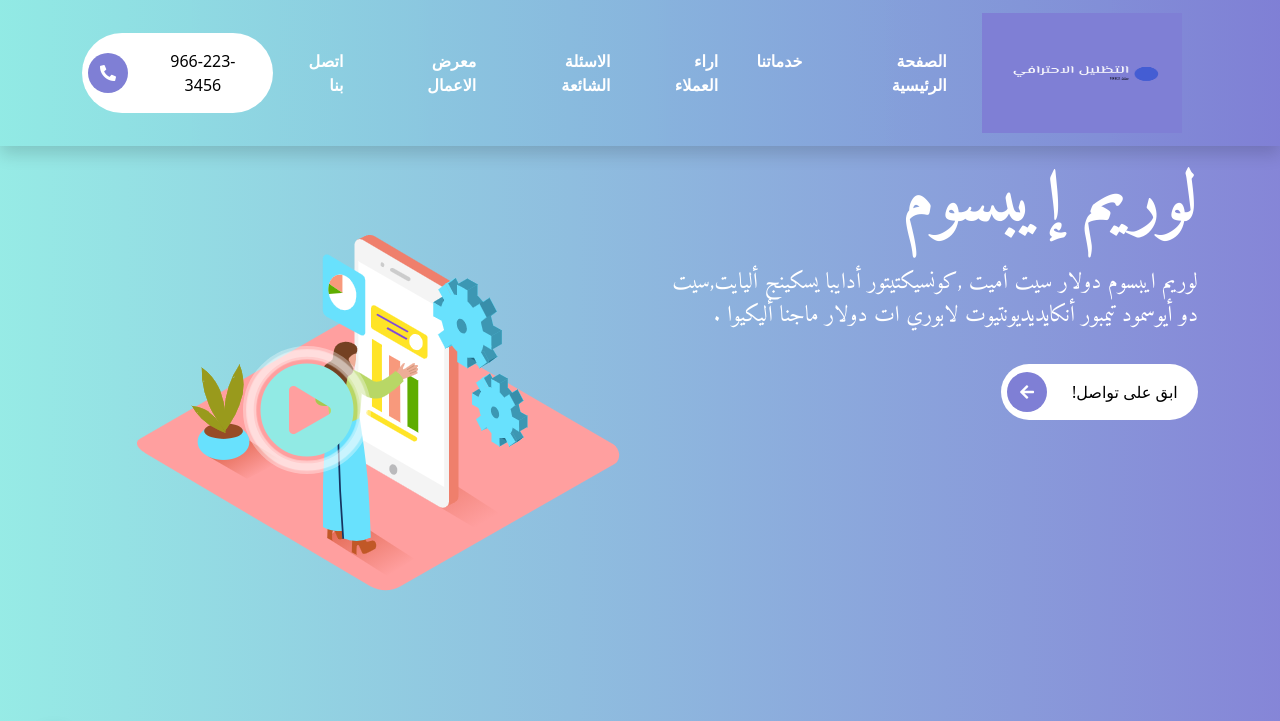
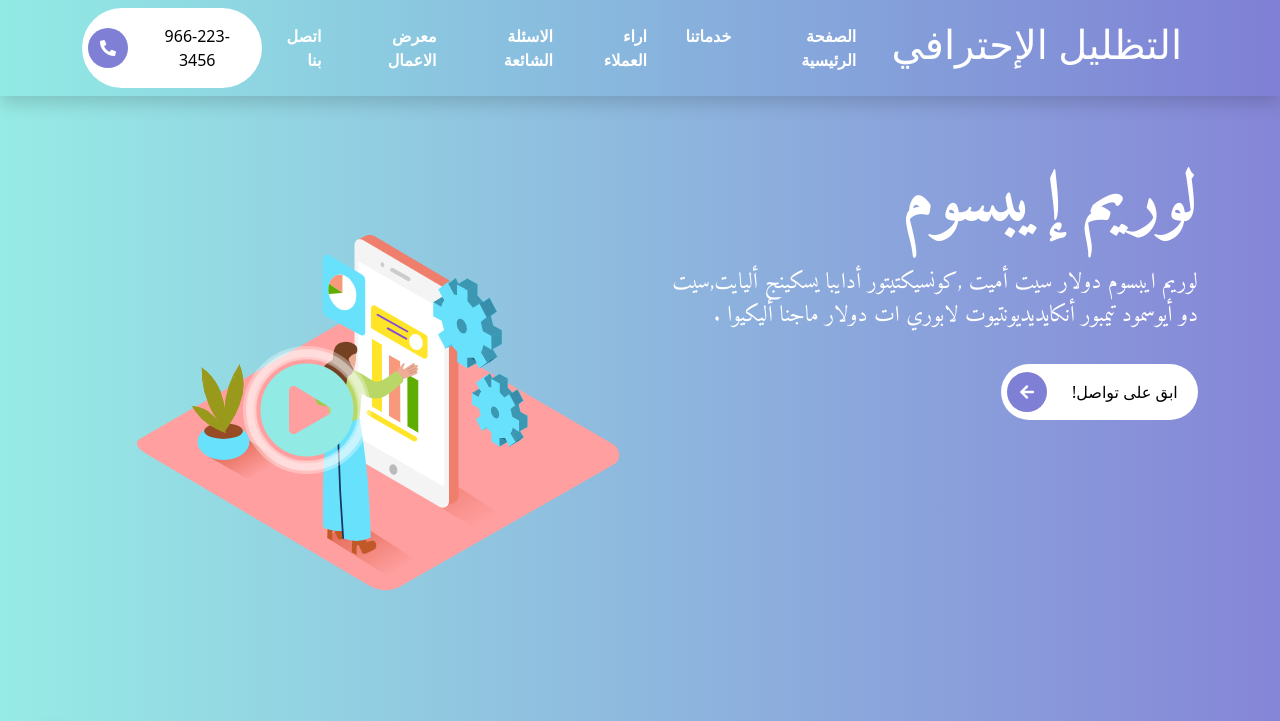
Before and after one commit to afnanDev/portfolio2021, a website: page index.html in a window 1280 px wide. Shown: the top 721 px of the page. Drawn offline with nearby package versions, Linux system fonts and the light colour scheme.

Commit message:
Add files via upload

```diff
--- a/index.html
+++ b/index.html
@@ -20,7 +20,8 @@
     <nav class="navbar navbar-expand-lg navbar-dark menu shadow fixed-top">
     <div class="container">
     <a class="navbar-brand" href="#">
-        <img src="../portfolio2021/image/التظليل الاحترافي.png" alt="logo imge">
+        <h1>التظليل الإحترافي</h1>
+    <!--img src="../portfolio2021/image/التظليل الاحترافي.png" alt="logo imge"-->
         </a>
     <button class="navbar-toggler" type="button" data-bs-toggle="collapse" data-bs-target="#navbarNav" aria-controls="navbarSupportedContent" aria-expanded="false" aria-label="Toggle navigation">
         <span class="navbar-toggler-icon"></span>
```
